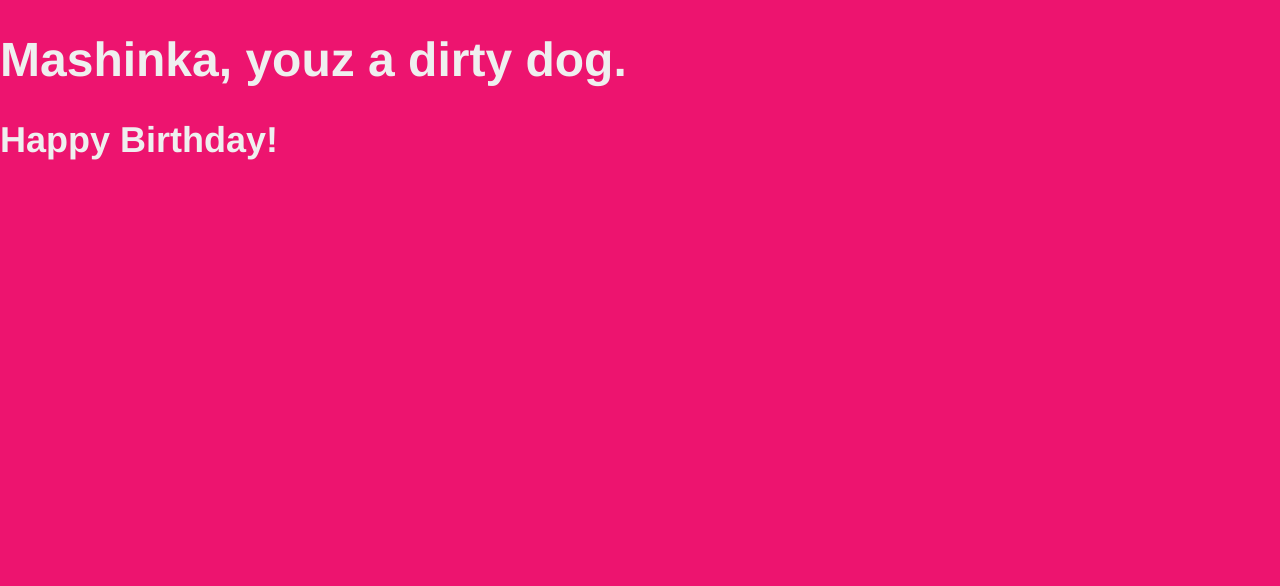
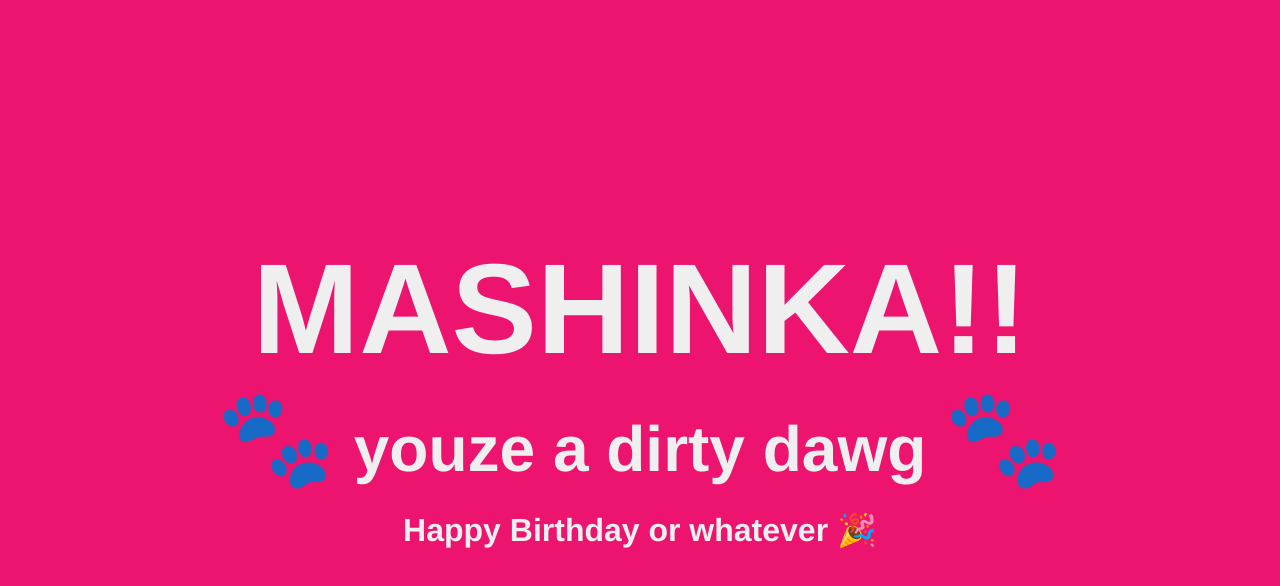
Before and after one commit to hamizmz/mashinka, a plain HTML site: page index.html in a window 1280 px wide. Drawn offline with Linux system fonts and the light colour scheme.

Commit message:
added Chinese music

```diff
--- a/index.html
+++ b/index.html
@@ -12,8 +12,12 @@
 		<title>Happy Birthday Mashinka</title>
 		<style type="text/css">
 			body {
+				position:fixed;
+				top:0;
+				left:0;
+
 				color:#efefef;
-				background-color:#ED146F;
+				background-color:#ed146f;
 
 				font-family:Helvetica, Arial, sans-serif;
 				font-size:18pt;
@@ -22,18 +26,53 @@
 				padding:0;
 				width:100%;
 				height:100%;
+
+				display:flex;
+				flex-direction:column;
+				flex-flow:nowrap;
+
+				justify-content:center;
+				align-items:center;
 			}
 
+			.Emoji {
+				font-size:1.5em;
+			}
 
+			hgroup {
+				text-align:center;
+			}
+
+			h1, h2 {
+				margin:0;
+			}
+
+			h1 {
+				font-size:10vw;
+			}
+
+			h2 {
+				font-size:5vw;
+			}
+
+			h3 {
+				font-size:2.5vw;
+				margin:0.5em 0;
+			}
 		</style>
 	</head>
 	<body>
-		<h1>Mashinka, youz a dirty dog.</h1>
-		<h2>Happy Birthday!</h2>
+		<hgroup>
+			<h1>MASHINKA!!</h1>
+			<h2><span class="Emoji">🐾</span> youze a dirty dawg <span class="Emoji">🐾</span></h2>
+			<h3>Happy Birthday or whatever 🎉</h3>
+		</hgroup>
 
 		<script type="text/javascript">
 
-			console.log("Hello, World.");
+			var audio = new Audio();
+			audio.autoplay = true;
+			audio.src = "http://ibiblio.org/chinese-music/MP3/YN01.There_Is_a_Beautiful_Place.mp3";
 
 		</script>
 	</body>
```
